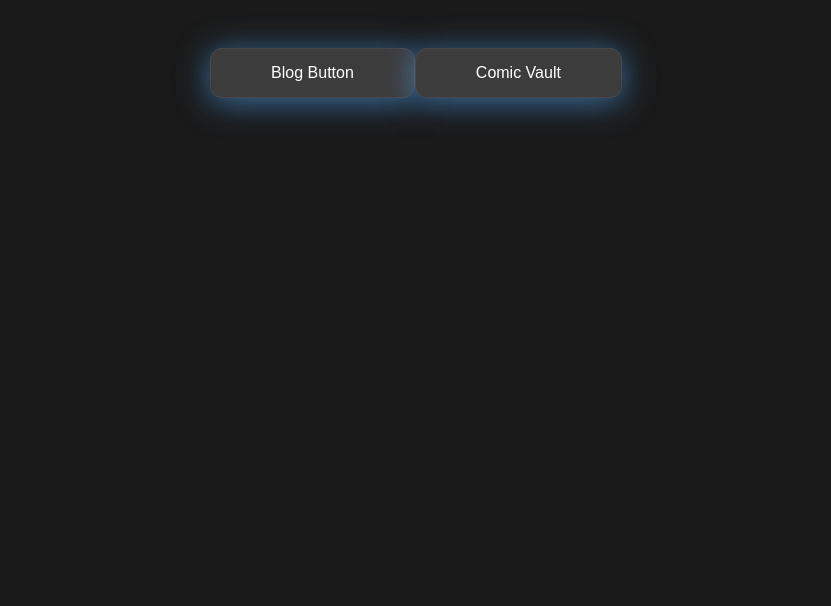
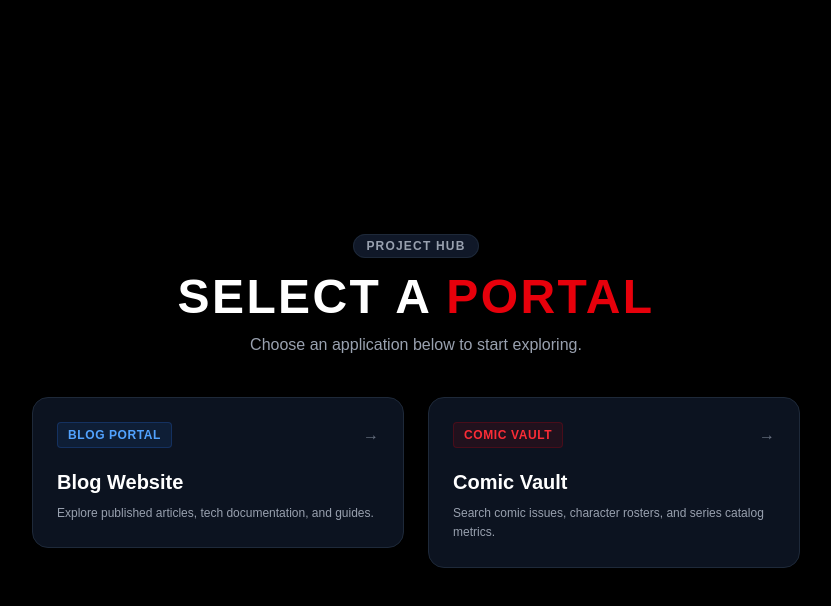
Before and after one commit to rzjaffery/nextjs-document-project, a Next.js app: page / in a window 1280 px wide. Shown: the top 606 px of the page, without its empty margins (224-1055 px from the left). Built offline with nearby package versions, Linux system fonts and the light colour scheme.

Commit message:
fix: Navigation which is connected with the root and both the web project

```diff
--- a/app/comic-vault/components/navbar.tsx
+++ b/app/comic-vault/components/navbar.tsx
@@ -45,8 +45,19 @@ export function Navbar() {
         <header className="sticky top-0 z-50 mb-8 border-b border-gray-800 bg-black/90 backdrop-blur-md">
             <div className="mx-auto flex max-w-7xl flex-col gap-4 px-4 py-4 sm:flex-row sm:items-center sm:justify-between sm:px-8">
 
-                {/* Logo & Category Links */}
-                <div className="flex items-center justify-between gap-6 sm:justify-start">
+                {/* Left Section: Back to Root Link & Brand Logo */}
+                <div className="flex flex-wrap items-center gap-4 sm:gap-6">
+
+                    {/* Back Navigation Button to Hub */}
+                    <Link
+                        href="/"
+                        className="flex items-center gap-1.5 rounded-lg border border-gray-800 bg-gray-900 px-3 py-1.5 text-xs font-semibold text-gray-400 transition hover:border-red-600 hover:bg-gray-800 hover:text-white"
+                    >
+                        <span>←</span>
+                        <span>Home</span>
+                    </Link>
+
+                    {/* Brand Logo */}
                     <Link href="/comic-vault" className="flex items-center gap-2 group">
             <span className="rounded bg-red-600 px-2 py-1 text-xs font-black uppercase text-white transition group-hover:bg-red-700">
               Vault
@@ -56,6 +67,7 @@ export function Navbar() {
             </span>
                     </Link>
 
+                    {/* Quick Links */}
                     <nav className="flex items-center gap-4 text-xs font-semibold uppercase tracking-wider sm:text-sm">
                         <Link
                             href="/comic-vault"
--- a/app/comic-vault/page.tsx
+++ b/app/comic-vault/page.tsx
@@ -1,7 +1,6 @@
 import { getComics, getVaultStats } from './lib/comic-api';
 import { ComicGrid } from './components/comic-grid';
 import { Pagination } from './components/pagination';
-import { Navbar } from './components/navbar';
 import {StatsBarRoot} from "@/app/comic-vault/components/stats-bar-root";
 
 // Instruct Next.js to render this page dynamically per request
@@ -24,7 +23,6 @@ export default async function CatalogPage({ searchParams }: PageProps) {
 
     return (
         <div className="min-h-screen bg-black text-white">
-            <Navbar />
 
             <main className="px-4 pb-12 sm:px-8">
                 <header className="mb-6">
--- a/app/page.tsx
+++ b/app/page.tsx
@@ -1,31 +1,69 @@
+// app/page.tsx
+
 import Link from "next/link";
 
 export default function Home() {
     return (
-        <main className="min-h-screen bg-[#1a1a1a] text-white p-6 sm:p-10">
-            <div className="max-w-4xl mx-auto space-y-16">
+        <main className="flex min-h-screen flex-col items-center justify-center bg-black px-6 py-12 text-white">
+            <div className="w-full max-w-3xl text-center">
 
-                <div className="flex justify-center pt-2">
-                <Link href="/blog-project">
-                    <button className="cursor-pointer bg-[#3d3c3d] hover:bg-[#4a4949] px-15 py-3 rounded-xl border border-[#4a4949] shadow-[0px_4px_32px_0_rgba(74,150,225,.70)] text-white font-medium group">
-                        <div className="relative overflow-hidden">
-                            <p>
-                                Blog Button
+                {/* Hub Header */}
+                <span className="rounded-full bg-gray-900 px-3 py-1 text-xs font-semibold uppercase tracking-widest text-gray-400 border border-gray-800">
+                    Project Hub
+                </span>
+
+                <h1 className="mt-4 text-3xl font-black uppercase tracking-wider sm:text-5xl">
+                    Select A <span className="text-red-600">Portal</span>
+                </h1>
+
+                <p className="mt-3 text-sm text-gray-400 sm:text-base">
+                    Choose an application below to start exploring.
+                </p>
+
+                {/* Centered Interactive Portal Buttons */}
+                <div className="mt-10 flex flex-col justify-center gap-6 sm:flex-row">
+
+                    {/* Blog Website Portal */}
+                    <Link href="/blog-project" className="group w-full sm:w-1/2">
+                        <div className="relative overflow-hidden rounded-2xl border border-gray-800 bg-gray-900/80 p-6 text-left transition-all duration-300 hover:-translate-y-1 hover:border-blue-500 hover:bg-gray-900 hover:shadow-[0_0_30px_rgba(59,130,246,0.3)]">
+                            <div className="flex items-center justify-between">
+                                <span className="rounded bg-blue-500/10 px-2.5 py-1 text-xs font-bold uppercase tracking-wider text-blue-400 border border-blue-500/20">
+                                    Blog Portal
+                                </span>
+                                <span className="text-gray-500 transition-transform duration-300 group-hover:translate-x-1 group-hover:text-blue-400">
+                                    →
+                                </span>
+                            </div>
+                            <h2 className="mt-5 text-xl font-bold text-white group-hover:text-blue-400">
+                                Blog Website
+                            </h2>
+                            <p className="mt-2 text-xs text-gray-400 leading-relaxed">
+                                Explore published articles, tech documentation, and guides.
                             </p>
                         </div>
-                    </button>
-                </Link>
-                <Link href="/comic-vault">
-                    <button className="cursor-pointer bg-[#3d3c3d] hover:bg-[#4a4949] px-15 py-3 rounded-xl border border-[#4a4949] shadow-[0px_4px_32px_0_rgba(74,150,225,.70)] text-white font-medium group">
-                        <div className="relative overflow-hidden">
-                            <p>
+                    </Link>
+
+                    {/* Comic Vault Portal */}
+                    <Link href="/comic-vault" className="group w-full sm:w-1/2">
+                        <div className="relative overflow-hidden rounded-2xl border border-gray-800 bg-gray-900/80 p-6 text-left transition-all duration-300 hover:-translate-y-1 hover:border-red-600 hover:bg-gray-900 hover:shadow-[0_0_30px_rgba(220,38,38,0.35)]">
+                            <div className="flex items-center justify-between">
+                                <span className="rounded bg-red-600/10 px-2.5 py-1 text-xs font-bold uppercase tracking-wider text-red-500 border border-red-600/20">
+                                    Comic Vault
+                                </span>
+                                <span className="text-gray-500 transition-transform duration-300 group-hover:translate-x-1 group-hover:text-red-500">
+                                    →
+                                </span>
+                            </div>
+                            <h2 className="mt-5 text-xl font-bold text-white group-hover:text-red-500">
                                 Comic Vault
+                            </h2>
+                            <p className="mt-2 text-xs text-gray-400 leading-relaxed">
+                                Search comic issues, character rosters, and series catalog metrics.
                             </p>
                         </div>
-                    </button>
-                </Link>
-            </div>
+                    </Link>
 
+                </div>
             </div>
         </main>
     );
```
